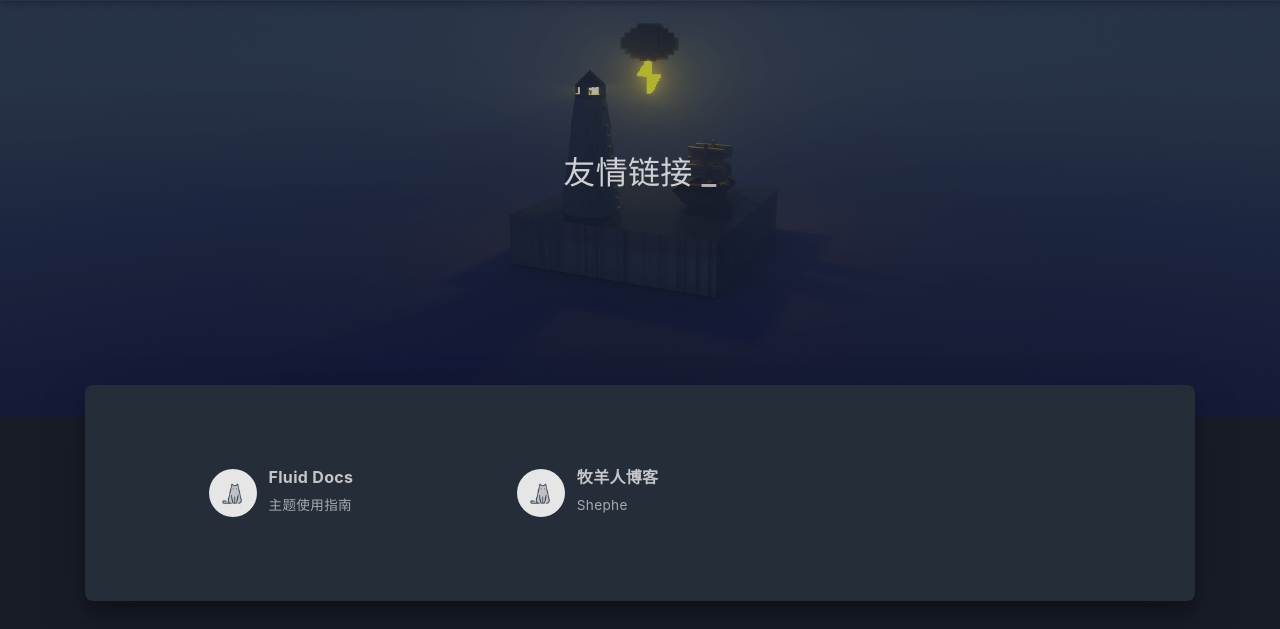
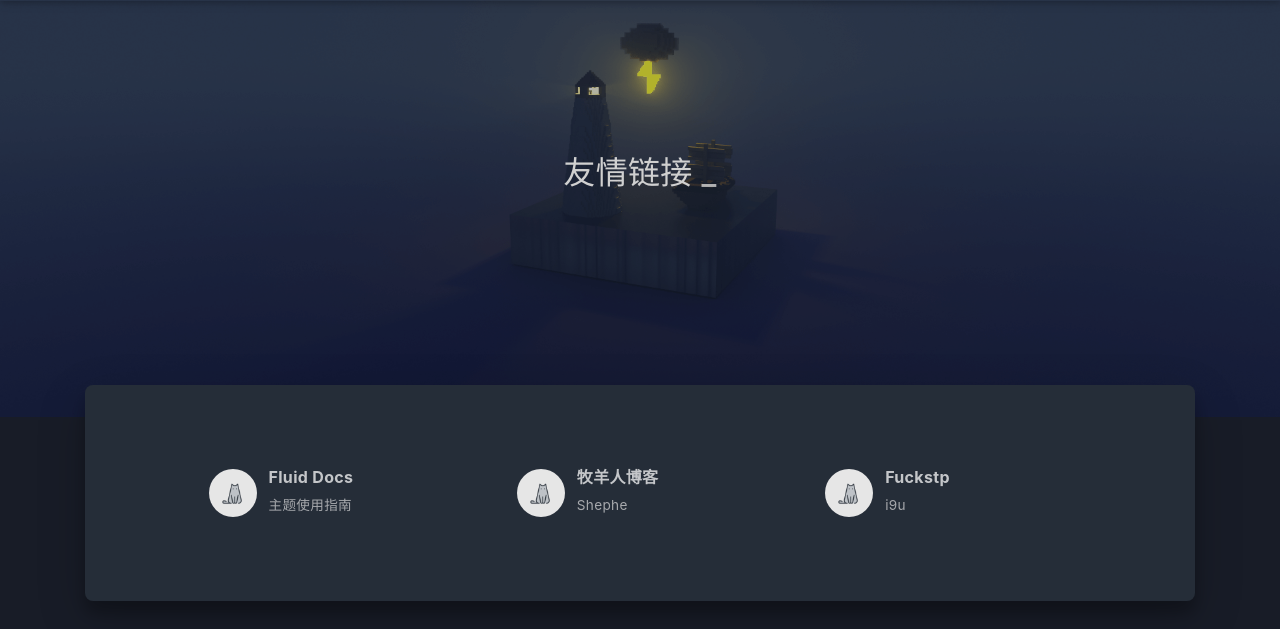
Before and after one commit to Songxwn/hexo2022, a plain HTML site: page links/index.html in a window 1280 px wide. Shown: the part 63-692 px from the top of the page. Drawn offline with nearby package versions, Linux system fonts and the light colour scheme; some packages are replaced by stand-ins of ours; a script that the page names is missing; a small style sheet from the web is missing.

Commit message:
Site updated: 2022-08-29 03:04:07

```diff
--- a/links/index.html
+++ b/links/index.html
@@ -277,6 +277,24 @@
       </a>
     </div>
 
+
+    <div class="card col-lg-4 col-md-6 col-sm-12">
+      <a href="https://fuckstp.github.io/" class="card-body hover-with-bg" target="_blank" rel="noopener">
+        <div class="card-content">
+
+            <div class="link-avatar my-auto">
+              <img src="https://fuckstp.github.io/img/favicon.ico" srcset="/img/loading.gif" lazyload alt="Fuckstp"
+                   onerror="this.onerror=null; this.src=this.srcset='/img/avatar.png'"/>
+            </div>
+
+          <div class="link-text">
+            <div class="link-title">Fuckstp</div>
+            <div class="link-intro">i9u</div>
+          </div>
+        </div>
+      </a>
+    </div>
+
 </div>
 
 
```
